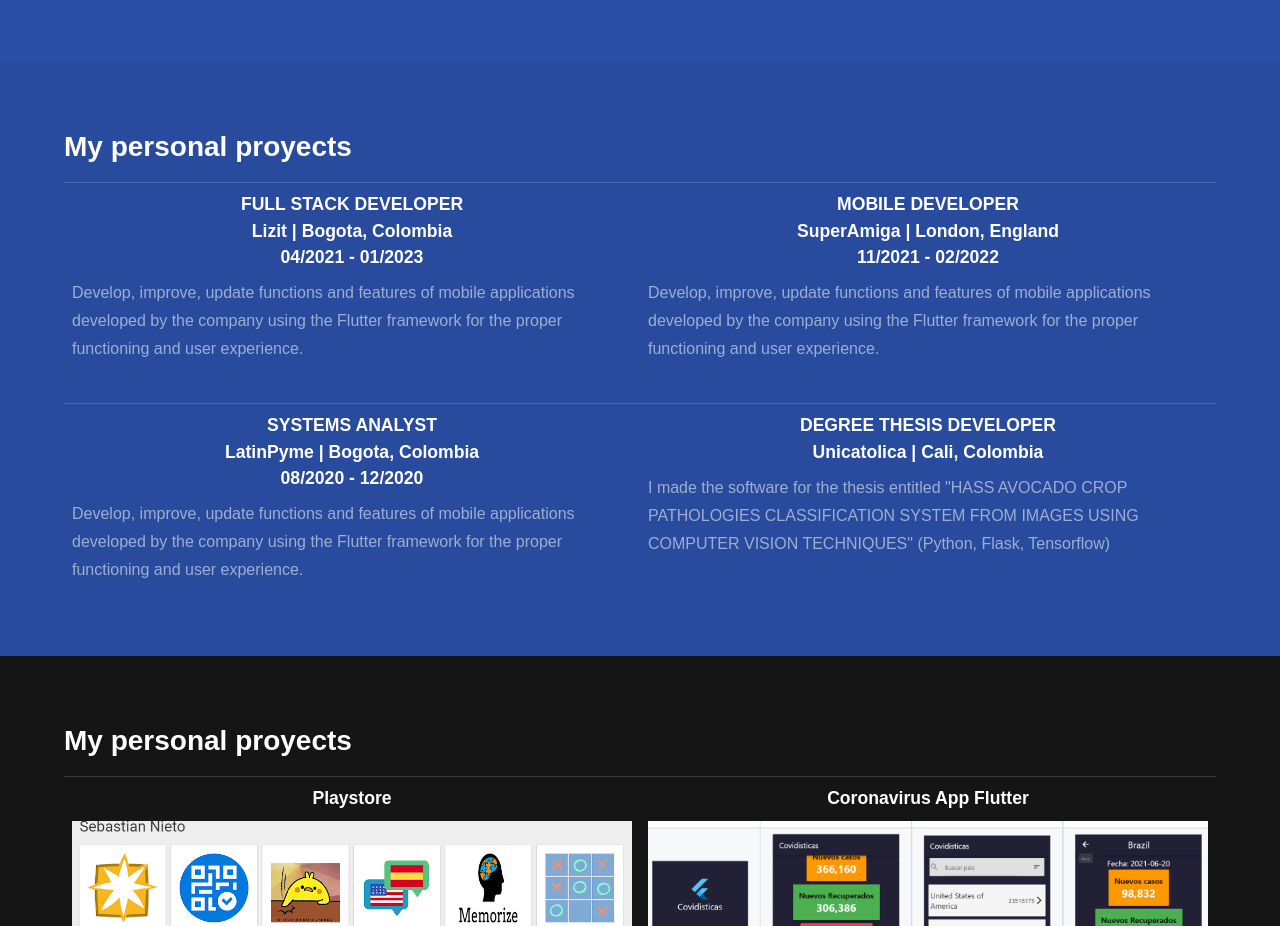
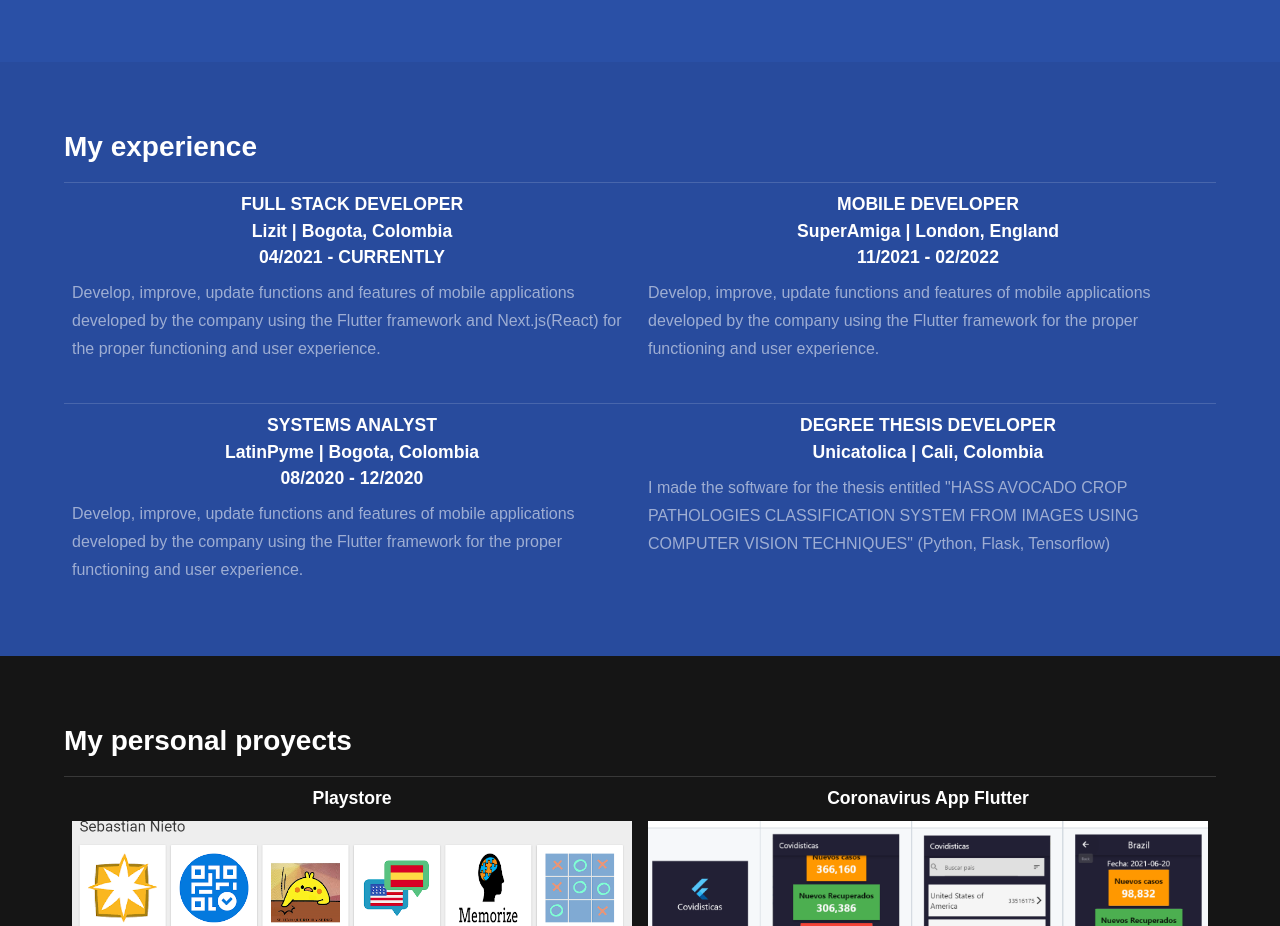
Before and after one commit to snrnieto/portfolio, a plain HTML site: page index.html in a window 1280 px wide. Shown: the part 1691-2617 px from the top of the page. Drawn offline with Linux system fonts and the light colour scheme.

Commit message:
[ADD] update experience

```diff
--- a/index.html
+++ b/index.html
@@ -84,12 +84,12 @@
 									<!-- Three -->
 				<section id="three" class="wrapper style1 fade-up">
 					<div class="inner">
-						<h2>My personal proyects</h2>
+						<h2>My experience</h2>
 						<div class="proyectos">
 							<section>
-								<h3>FULL STACK DEVELOPER <br> Lizit | Bogota, Colombia <br> 04/2021 - 01/2023</h3>
+								<h3>FULL STACK DEVELOPER <br> Lizit | Bogota, Colombia <br> 04/2021 - CURRENTLY</h3>
 								<p>Develop, improve, update functions and features of mobile applications developed by the
-									company using the Flutter framework for the proper functioning and user experience.</p>
+									company using the Flutter framework and Next.js(React) for the proper functioning and user experience.</p>
 							</section>
 							<section>
 								<h3>MOBILE DEVELOPER <br> SuperAmiga | London, England <br> 11/2021 - 02/2022</h3>
```
